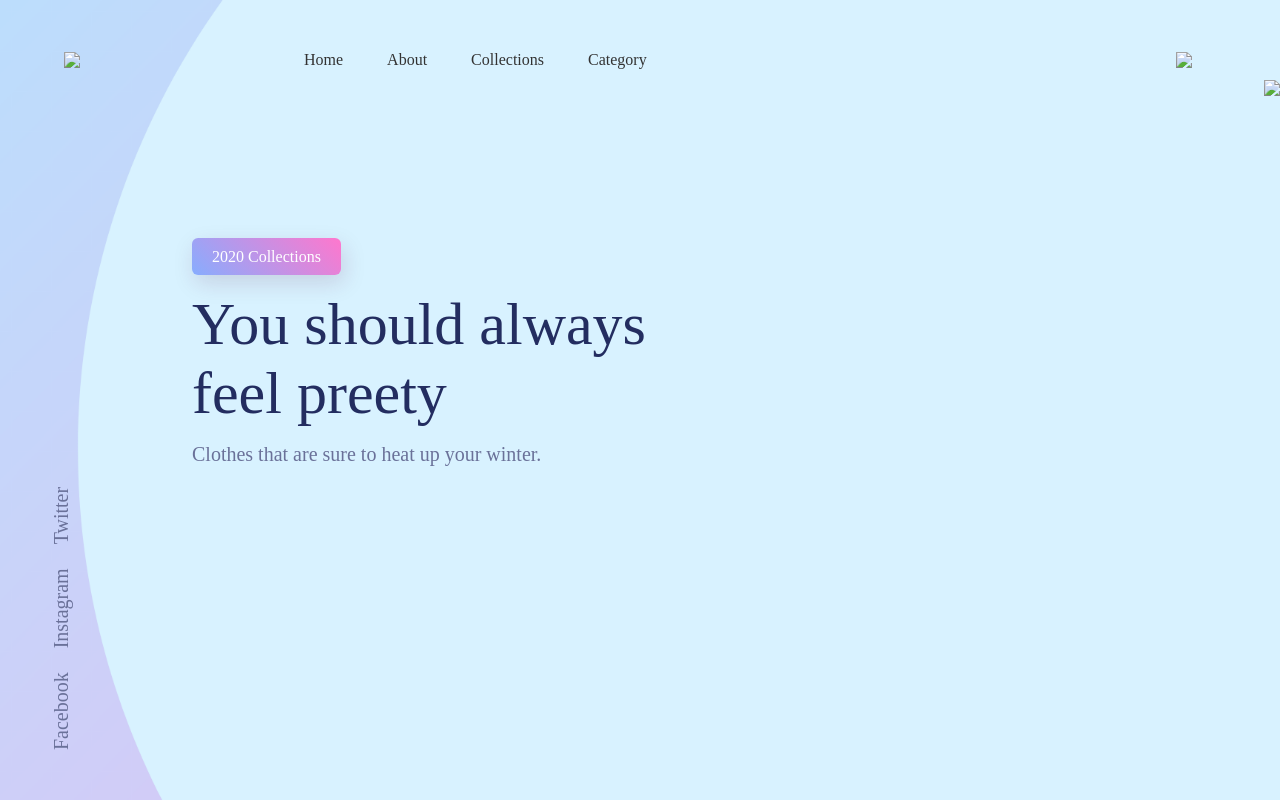
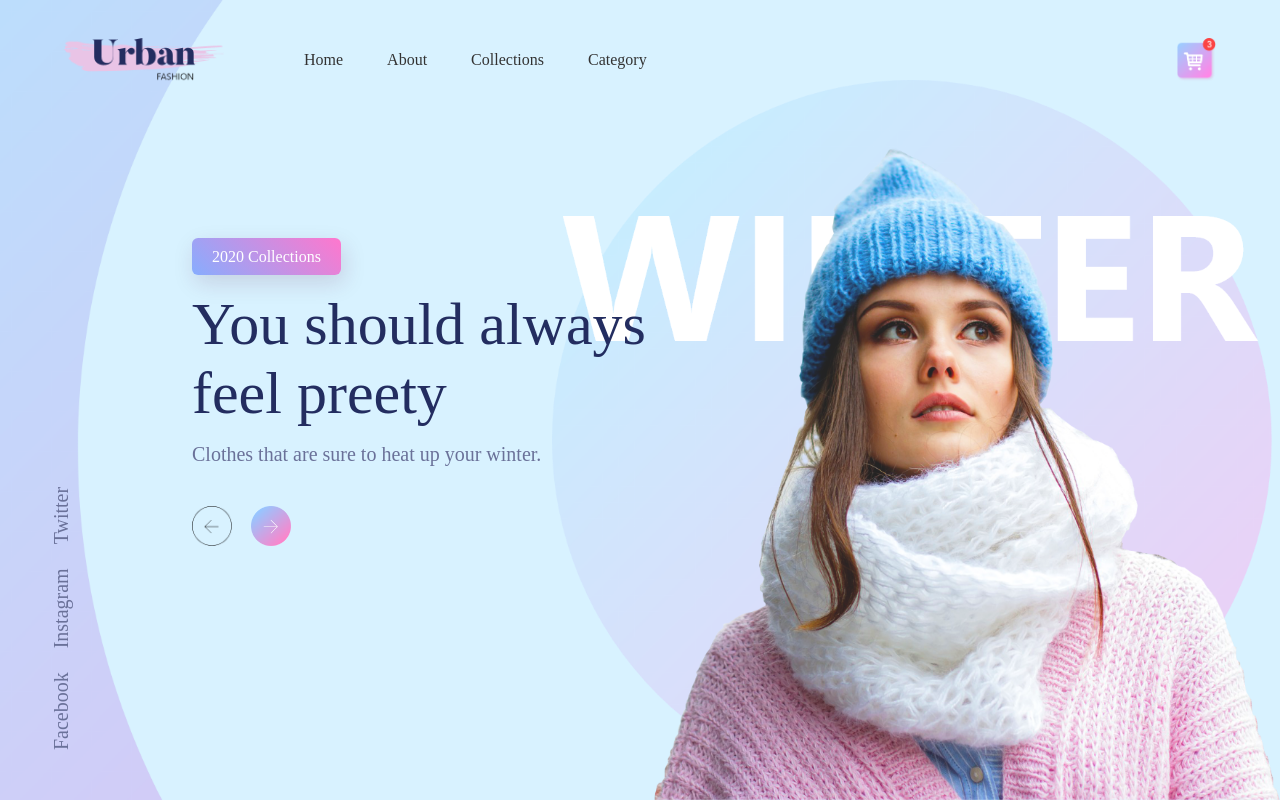
Before and after one commit to nikhiljain7099/urbanfashion, a plain HTML site: page index.html in a window 1280 px wide. Drawn offline with Linux system fonts and the light colour scheme; the site is published under a folder, as on GitHub Pages, so addresses that start at the root find nothing.

Commit message:
Update and rename UrbanFashion.html to index.html

```diff
--- a/UrbanFashion.html
+++ b/index.html
@@ -13,7 +13,7 @@
 <body>
     <div class="container">
         <div class="navbar">
-            <img src="/photos/logo.png" class="logo">
+            <img src="photos/logo.png" class="logo">
             <nav>
                 <ul>
                     <li><a href="#">Home</a></li>
@@ -22,7 +22,7 @@
                     <li><a href="#">Category</a></li>
                 </ul>
             </nav>
-            <img src="/photos/cart.png" class="cart">
+            <img src="photos/cart.png" class="cart">
         </div>
 
         <div class="content">
@@ -31,13 +31,13 @@
             <p>Clothes that are sure to heat up your winter.</p>
 
             <div class="arrow-icons">
-                <img src="/photos/back-arrow.png" alt="">
-                <img src="/photos/next-arrow.png" alt="">
+                <img src="photos/back-arrow.png" alt="">
+                <img src="photos/next-arrow.png" alt="">
             </div>
         </div>
 
 
-        <img src="/photos/img.png" class="feature-img">
+        <img src="photos/img.png" class="feature-img">
         <div class="social-links">
             <a href="#">Facebook</a>
             <a href="#">Instagram</a>
```
